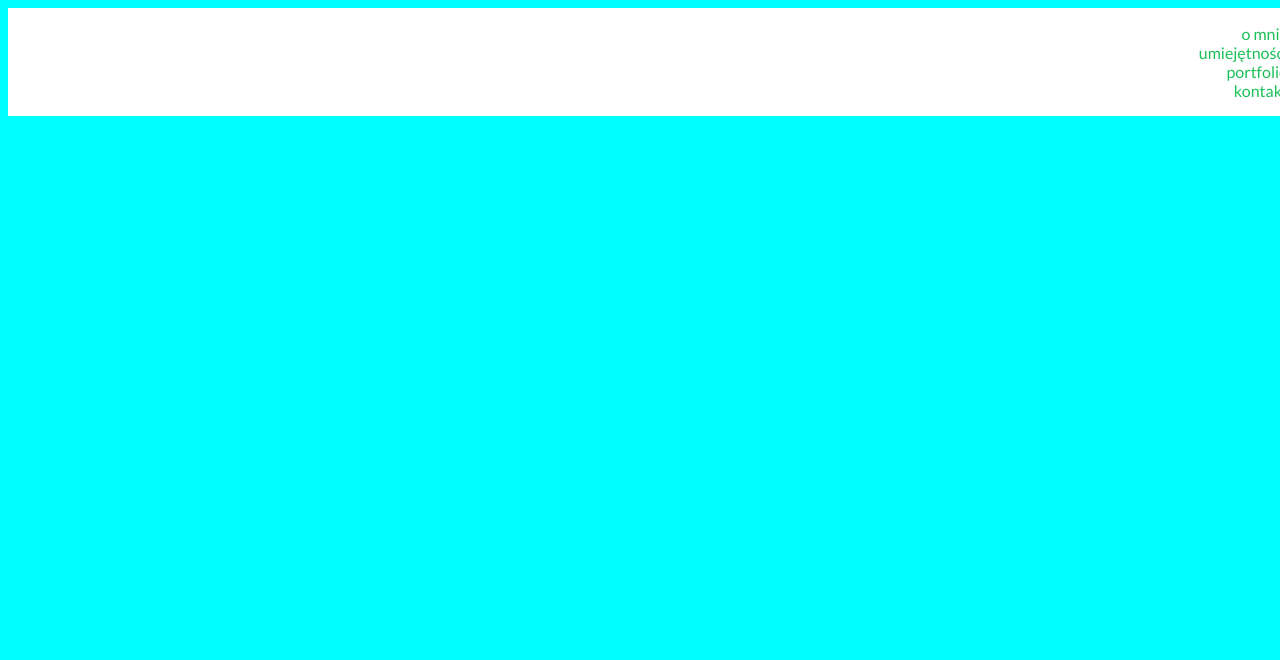
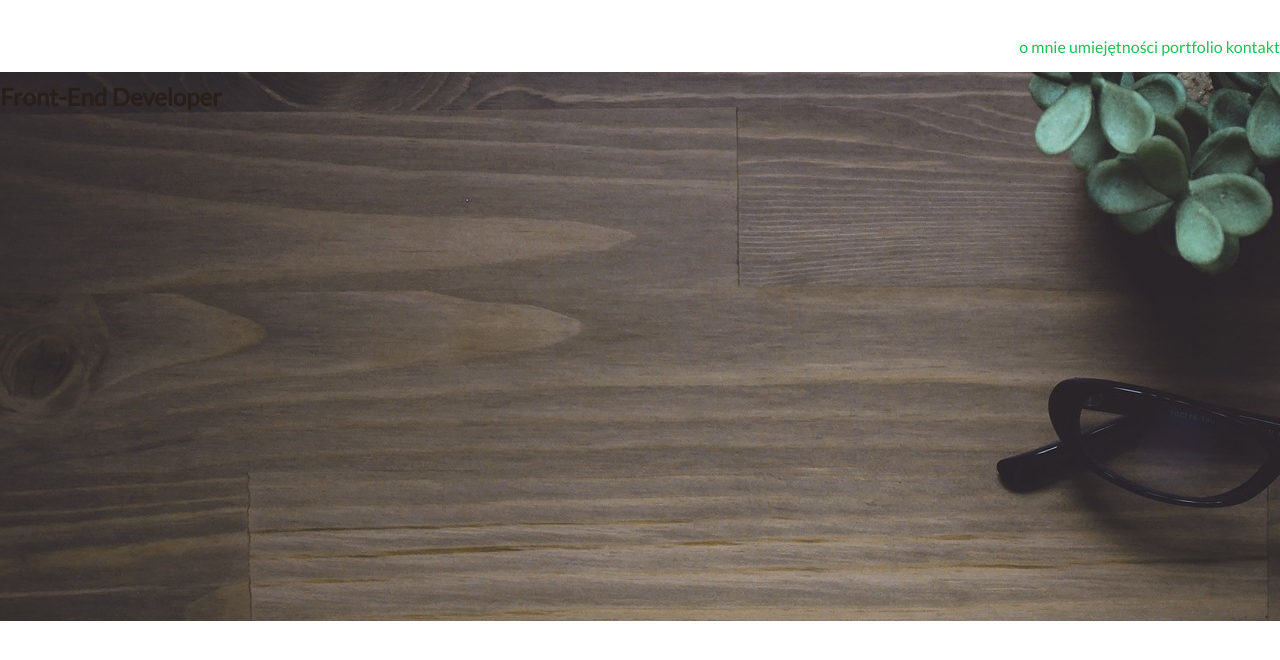
Before and after one commit to karol509x/portfolio, a plain HTML site: page index.html in a window 1280 px wide. Drawn offline with Linux system fonts and the light colour scheme.

Commit message:
stylowanie header

```diff
--- a/css/style.css
+++ b/css/style.css
@@ -1,15 +1,20 @@
+*
+{
+    box-sizing: border-box;
+}
+
 body
 {
     font-family: 'Lato', sans-serif;
 /*    font-family: 'Roboto', sans-serif;*/
-    background-color: aqua;
     color: #291f1a;
     font-weight: 300;
+    margin: 0;
+    padding: 0;
 }
 
 #main-nav
 {
-    display: inline-block;
     position: fixed;
     background-color: #ffffff;
     text-align: right;
@@ -19,6 +24,7 @@ body
 #main-nav li
 {
     list-style: none;
+    display: inline-block;
 }
 
 #main-nav a
@@ -31,3 +37,9 @@ body
 #main-nav>ul>li>a:hover{
     color: brown;
 }
+
+#main-header
+{
+    background-image: url(../img/header-background.jpg);
+    height: 600px;
+}
--- a/index.html
+++ b/index.html
@@ -17,5 +17,12 @@
     </ul>
    </nav>
 
+   <div id="main-header">
+       <div class="main-header-content">
+           <h1>Jan<span>Nowak</span></h1>
+           <h2>Front-End Developer</h2>
+       </div>
+   </div>
+
 </body>
 </html>
```
